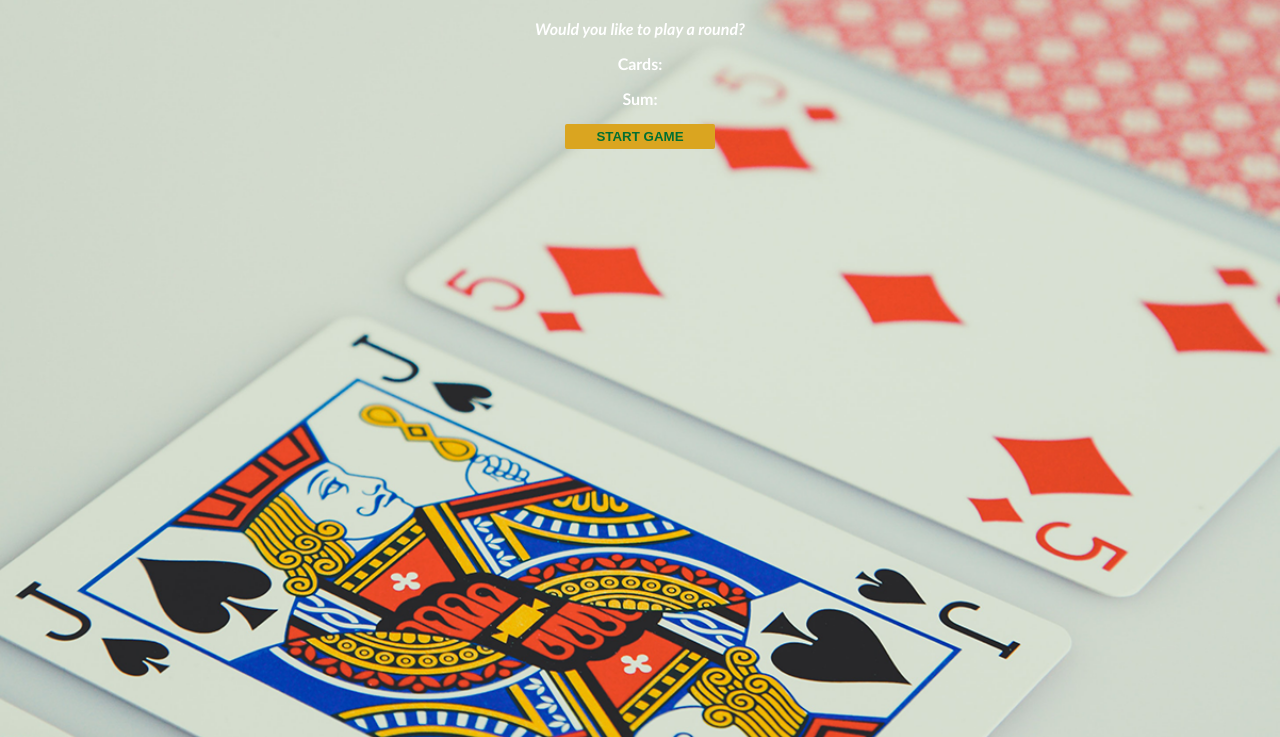
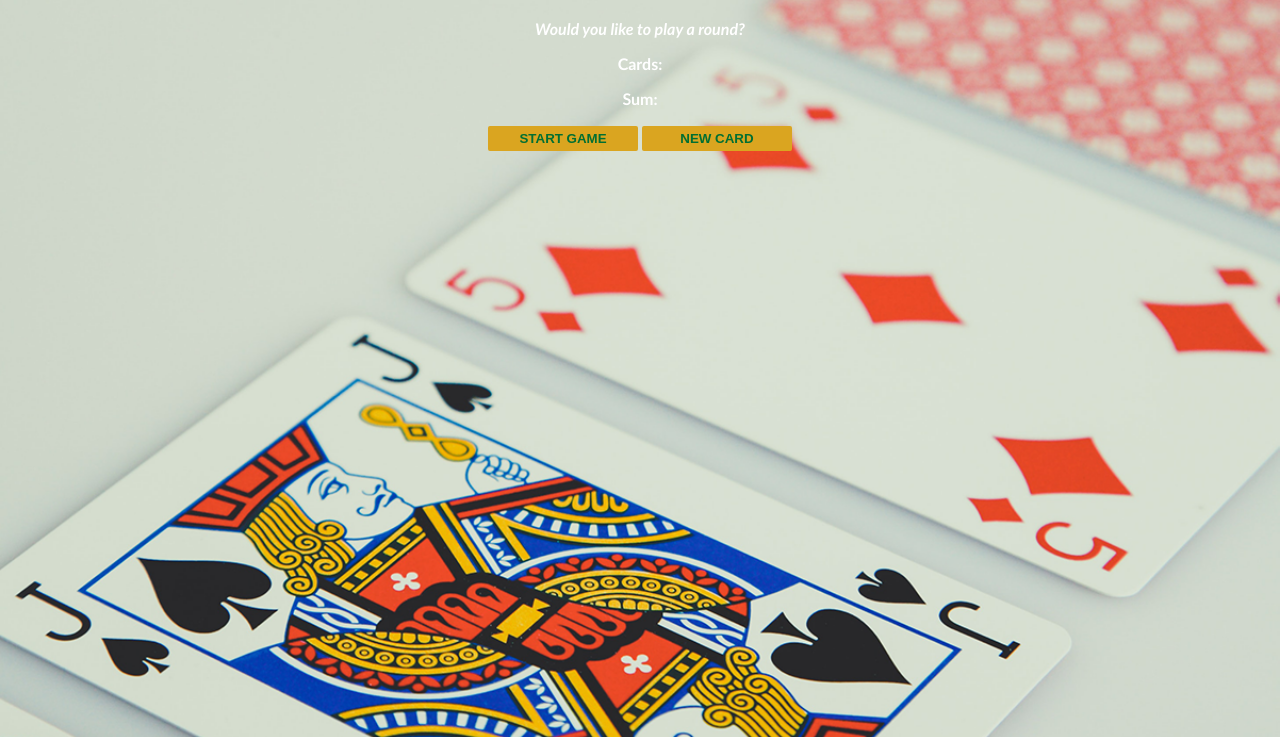
Before and after one commit to nath248/blackjack-game-js, a plain HTML site: page index.html in a window 1280 px wide. Shown: the part 63-800 px from the top of the page. Drawn offline with Linux system fonts and the light colour scheme.

Commit message:
Add newCard button

```diff
--- a/index.html
+++ b/index.html
@@ -15,7 +15,7 @@
     <p id="cards-el">Cards:</p>
     <p id="sum-el">Sum: </p>
     <button onclick="startGame()">START GAME</button>
-
+    <button onclick="newCard()">NEW CARD</button>
     <script src="script.js"></script>
 </body>
 
--- a/main.css
+++ b/main.css
@@ -24,4 +24,7 @@ button {
     font-weight: bold;
     border: none;
     border-radius: 2px;
+    margin-bottom: 2px;
+    margin-top: 2px;
+    ;
 }
--- a/script.js
+++ b/script.js
@@ -23,3 +23,7 @@ function startGame() {
     }
     messageEl.textContent = message;
 };
+
+function newCard() {
+    console.log("Drawing a new card from the deck!");
+}
```
